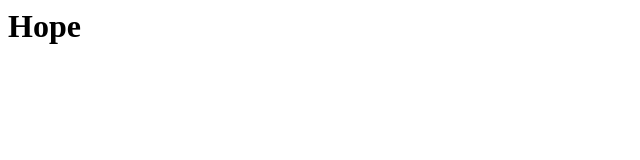
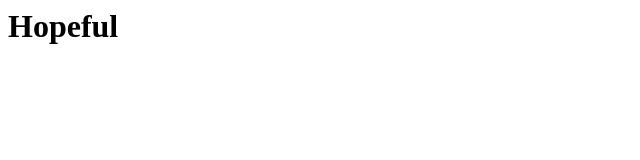
Before and after one commit to PenguinFlite/myhtml, a plain HTML site: page index.html in a window 1280 px wide. Shown: the full height of the page, 0-640 px from the left. Drawn offline with Linux system fonts and the light colour scheme.

Commit message:
second commit

```diff
--- a/index.html
+++ b/index.html
@@ -1 +1 @@
-<h1>Hope</h1>
+<h1>Hopeful</h1>
```
